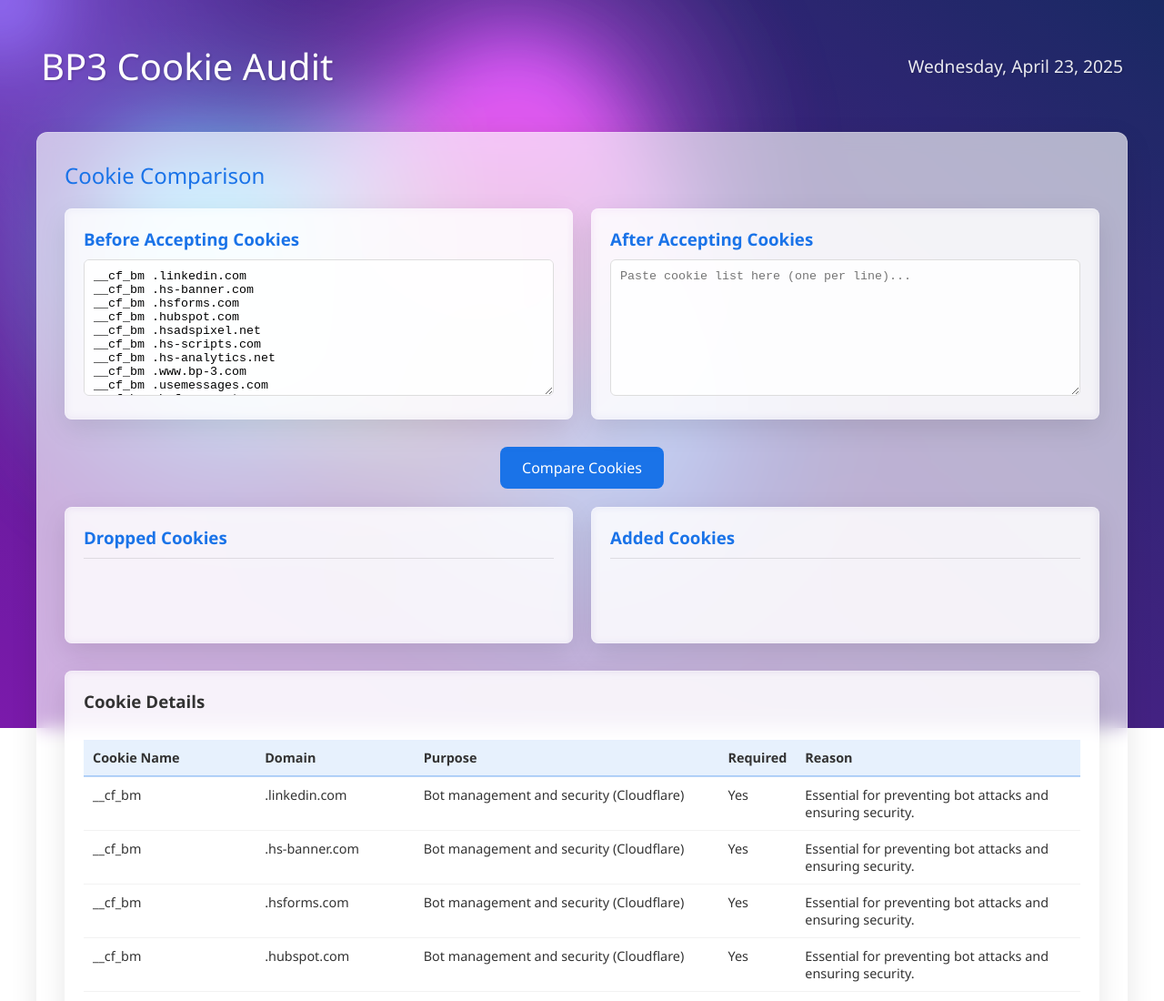
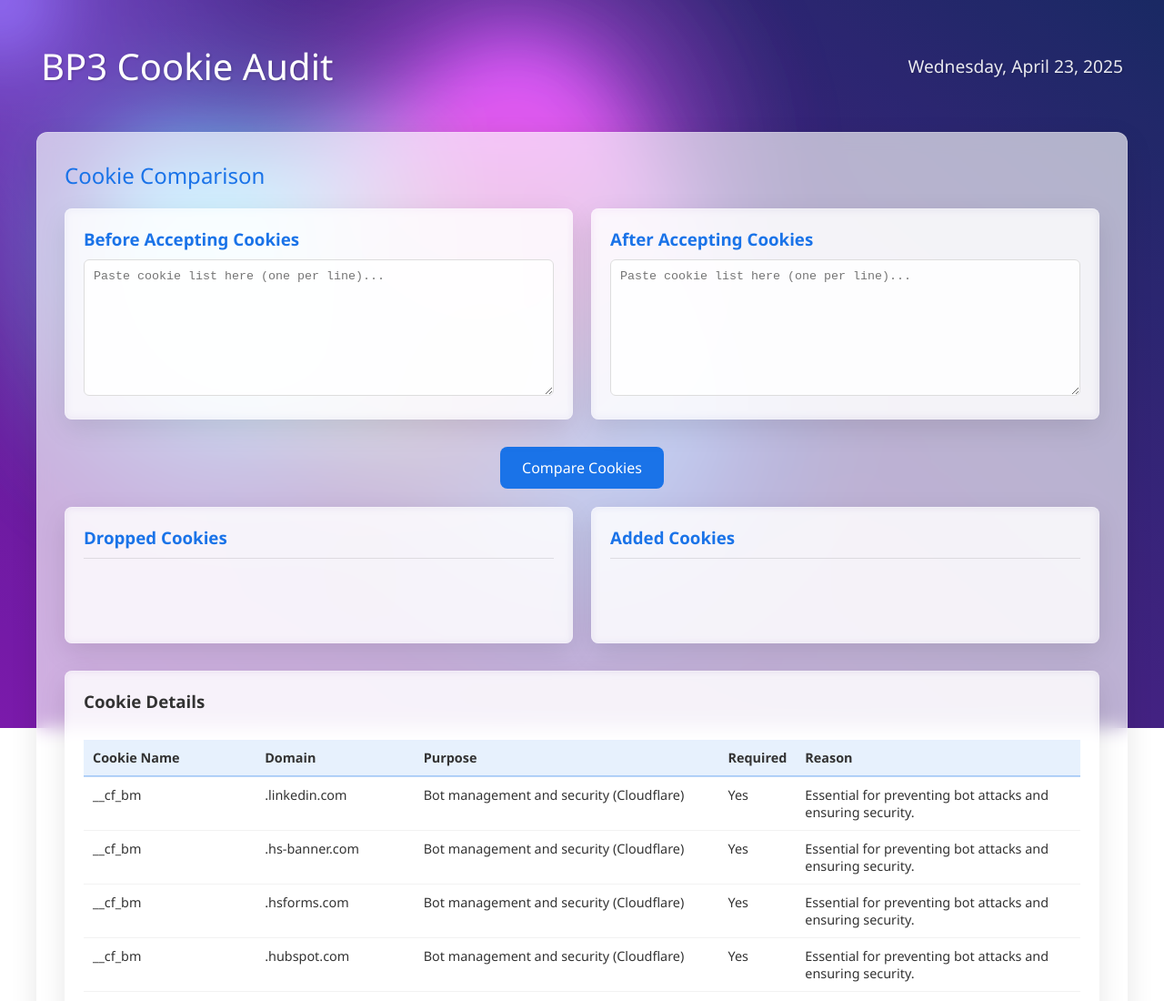
Before and after one commit to BrandenFergsuon/BP3-Audit, a plain HTML site: page index.html in a window 1280 px wide. Shown: the top 1100 px of the page at 91% size. Drawn offline with Linux system fonts and the light colour scheme.

Commit message:
index.html

```diff
--- a/index.html
+++ b/index.html
@@ -781,15 +781,7 @@
 
             move();
 
-            // Automatically populate the "Before Accepting Cookies" textarea with all cookies
-            const beforeTextarea = document.getElementById('before-cookies');
-            let allCookiesText = '';
-            cookieDatabase.forEach(cookie => {
-                allCookiesText += `${cookie.name}\t${cookie.domain}\n`;
-            });
-            beforeTextarea.value = allCookiesText.trim();
-
-            // Automatically populate the cookie details table with all cookies
+            // Populate the cookie details table with all cookies
             populateCookieDetailsTable(cookieDatabase);
         });
 
```
